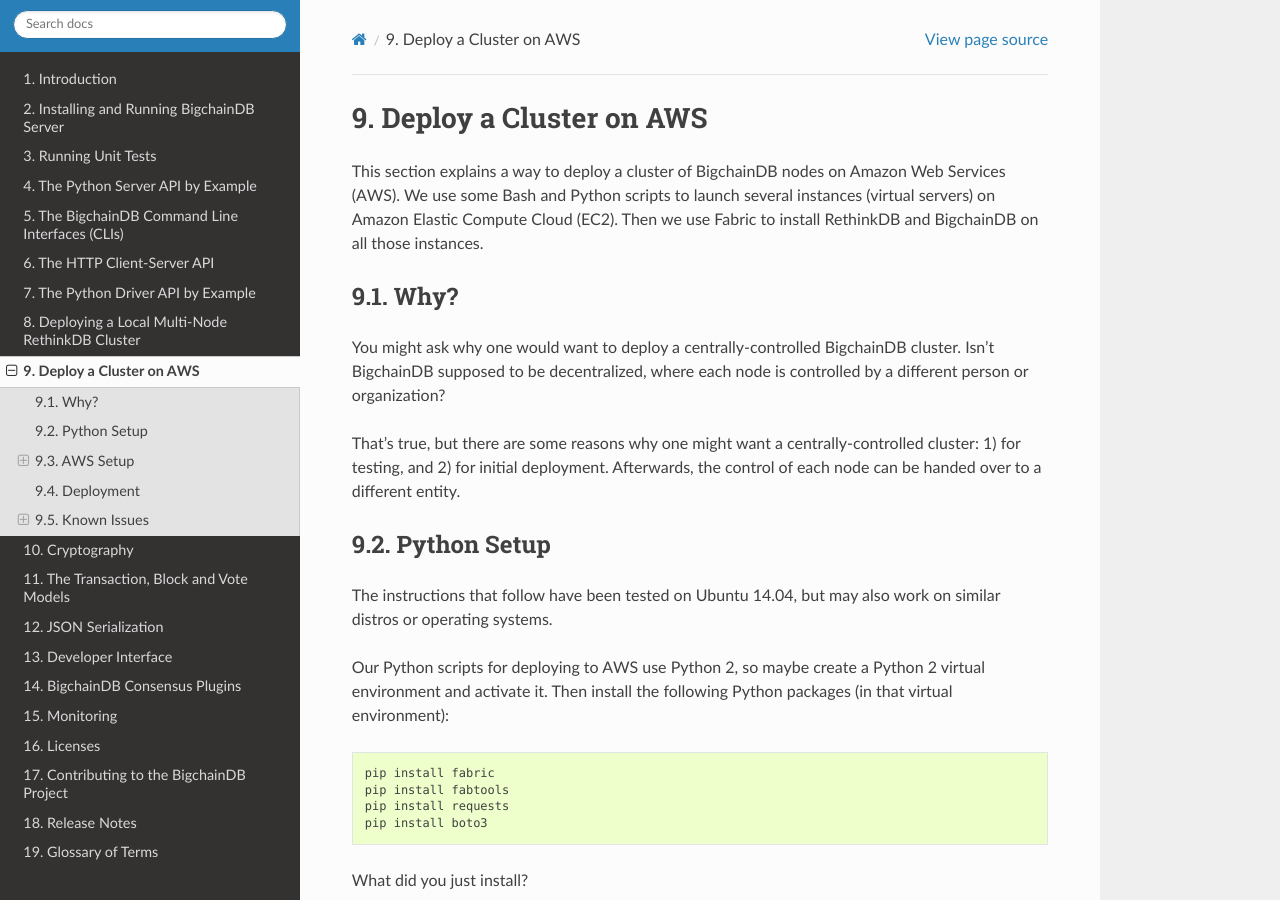
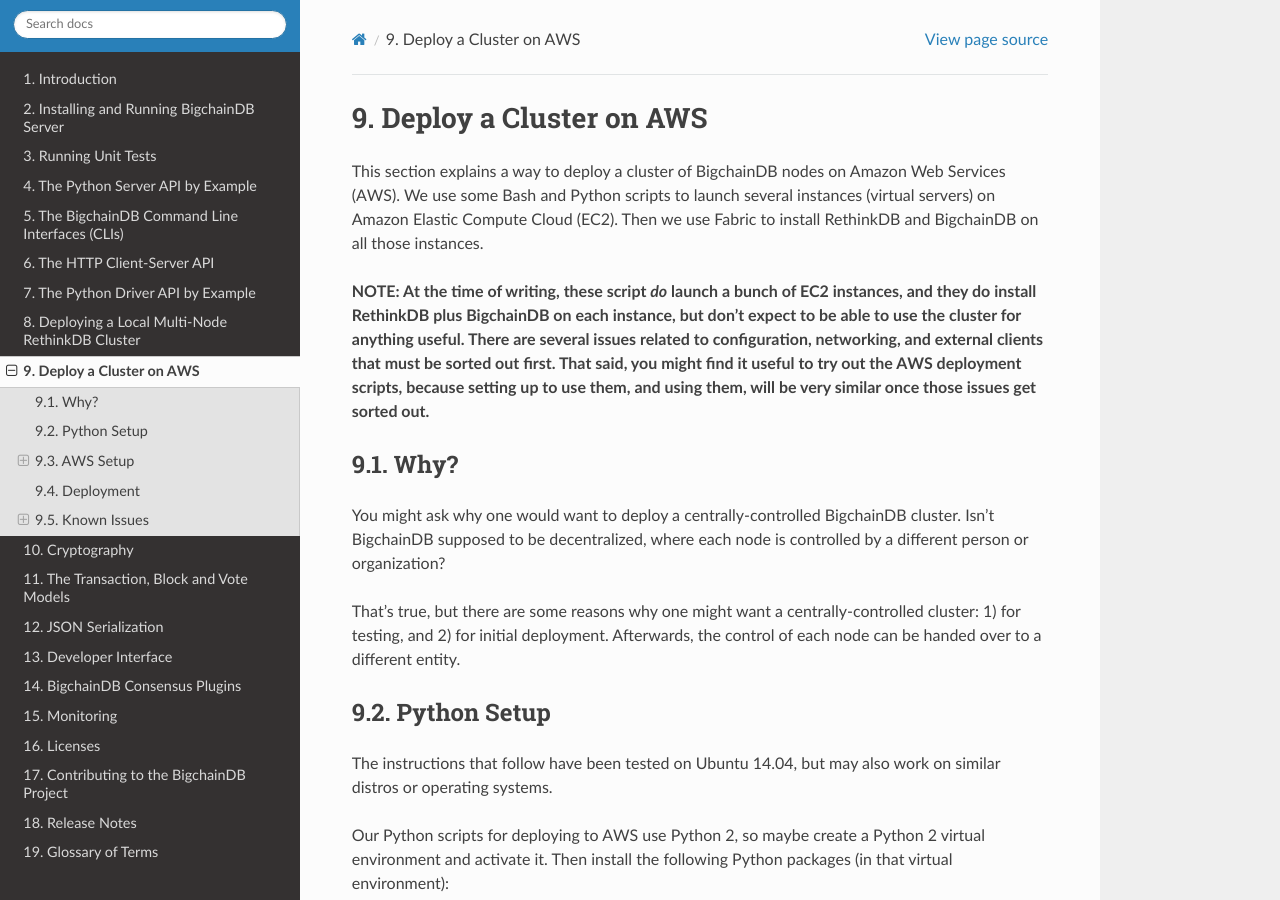
Before and after one commit to bigchaindb/bigchaindb, a Sphinx documentation site: the page built from docs/source/deploy-on-aws.md, in a window 1280 px wide and 900 px high. Built offline with Sphinx 7.4.7 and the Read the Docs theme 2.0.0, drawn with Linux system fonts in a browser that asks for light colours.

Commit message:
Added note to docs re/ using a cluster deployed on AWS today

```diff
--- a/docs/source/deploy-on-aws.md
+++ b/docs/source/deploy-on-aws.md
@@ -1,6 +1,8 @@
 # Deploy a Cluster on AWS
 
 This section explains a way to deploy a cluster of BigchainDB nodes on Amazon Web Services (AWS). We use some Bash and Python scripts to launch several instances (virtual servers) on Amazon Elastic Compute Cloud (EC2). Then we use Fabric to install RethinkDB and BigchainDB on all those instances.
+
+**NOTE: At the time of writing, these script _do_ launch a bunch of EC2 instances, and they do install RethinkDB plus BigchainDB on each instance, but don't expect to be able to use the cluster for anything useful. There are several issues related to configuration, networking, and external clients that must be sorted out first. That said, you might find it useful to try out the AWS deployment scripts, because setting up to use them, and using them, will be very similar once those issues get sorted out.**
 
 ## Why?
 
```
